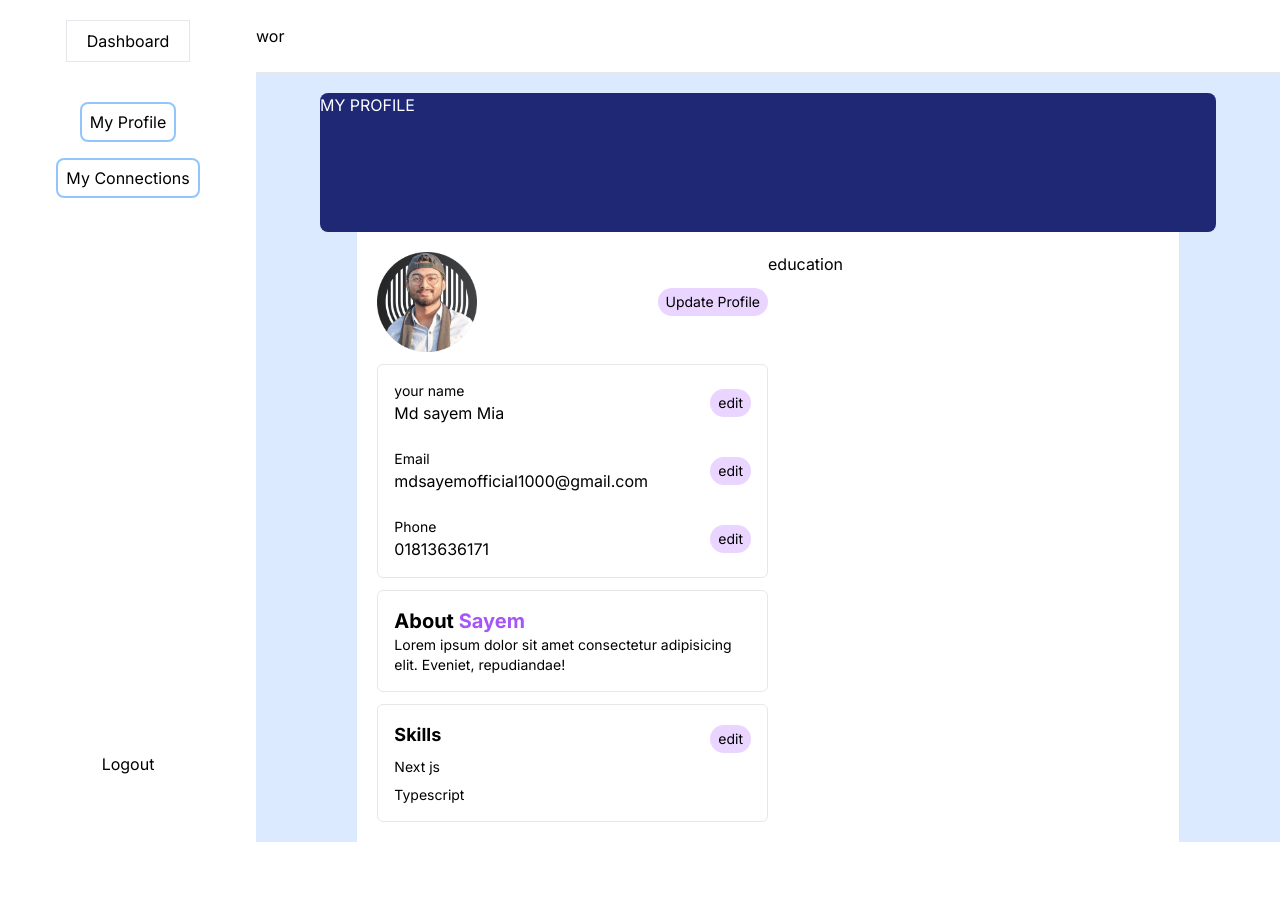
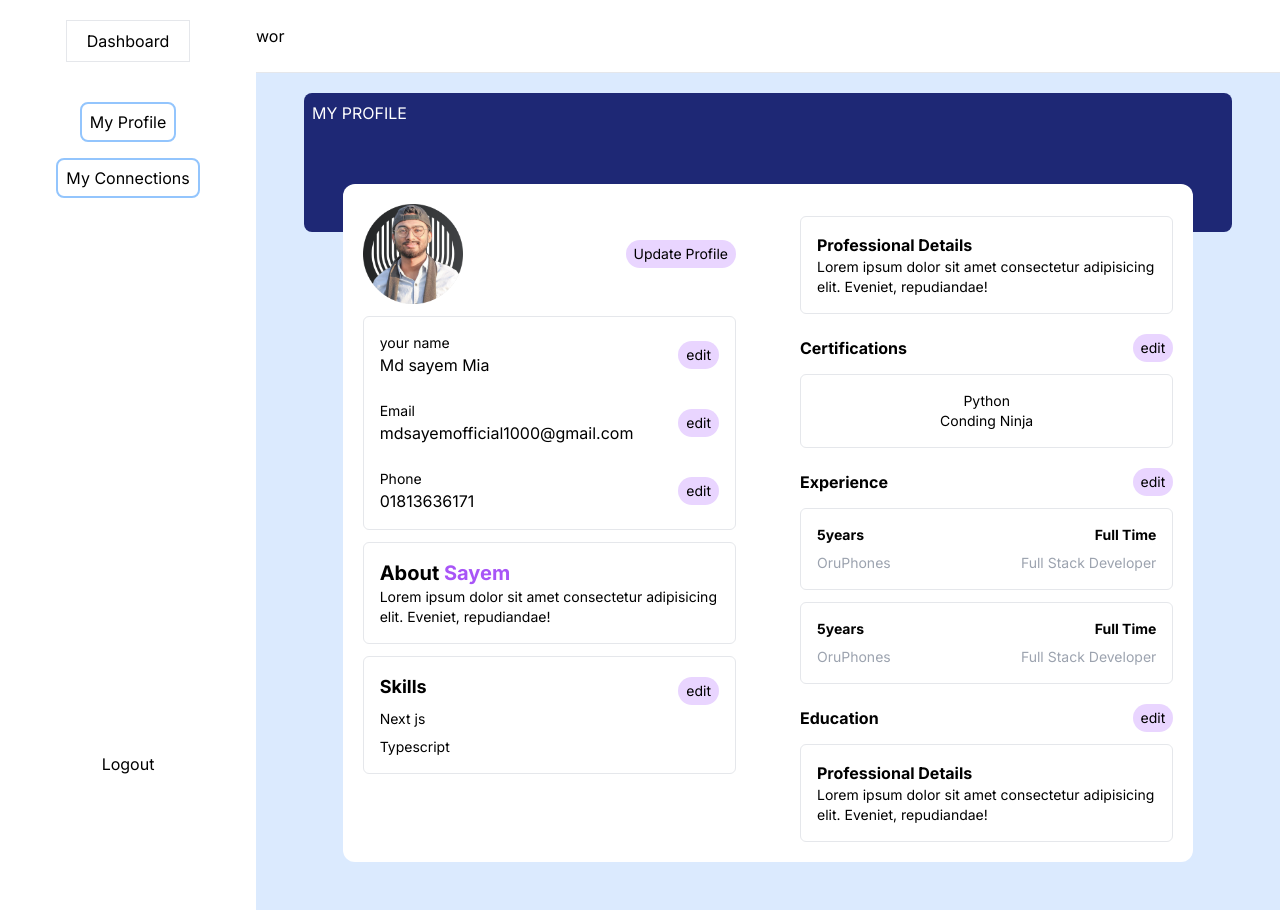
Before and after one commit to Sayemhaque/Assignment-Mobilicis-India-Private-Limited, a Next.js app: page /dashboard/profile in a window 1280 px wide. Before the commit the page ends 842 px from the top, so only its background shows below. Built offline with nearby package versions, Linux system fonts and the light colour scheme.

Commit message:
my profile page ui added

```diff
--- /dev/null
+++ b/app/component/About.jsx
@@ -0,0 +1,12 @@
+import React from 'react';
+
+const About = () => {
+    return (
+        <div className='border border-gray-200 p-4 rounded-md mt-3'>
+            <h3 className='text-xl font-bold'>About <span className='text-purple-500 '>Sayem</span></h3>
+            <p className='text-sm'>Lorem ipsum dolor sit amet consectetur adipisicing elit. Eveniet, repudiandae!</p>
+        </div>
+    );
+};
+
+export default About;
--- /dev/null
+++ b/app/component/Avatar.jsx
@@ -0,0 +1,21 @@
+import React from 'react';
+import avatar from "../../public/assets/profile-pic (9).png"
+import Image from 'next/image';
+const Avatar = () => {
+    return (
+        <div className='flex items-center justify-between gap-5'>
+            <Image
+                src={avatar}
+                width={100}
+                height={100}
+                alt="Picture of the author"
+                placeholder='blur'
+            />
+            <button
+                className='bg-purple-200 px-2 py-1 rounded-full text-sm'>
+                Update Profile</button>
+        </div>
+    );
+};
+
+export default Avatar;
--- /dev/null
+++ b/app/component/Contact.jsx
@@ -0,0 +1,42 @@
+import React from 'react';
+
+const Contact = () => {
+    return (
+        <div
+            className='border border-gray-200 p-4 rounded-md mt-3 space-y-6'>
+            <div className='flex items-center
+                 justify-between'>
+                <div>
+                    <p className='text-sm'>your name</p>
+                    <p>Md sayem Mia</p>
+                </div>
+                <button className='bg-purple-200 px-2 py-1 rounded-full text-sm'>
+                    edit
+                </button>
+            </div>
+            <div className='flex items-center
+                 justify-between'>
+                <div>
+                    <p className='text-sm'>Email</p>
+                    <p>mdsayemofficial1000@gmail.com</p>
+                </div>
+                <button className='bg-purple-200 px-2 py-1 rounded-full text-sm'>
+                    edit
+                </button>
+            </div>
+            <div className='flex items-center
+                 justify-between'>
+                <div>
+                    <p className='text-sm'>Phone</p>
+                    <p>01813636171</p>
+                </div>
+                <button className='bg-purple-200 px-2 py-1 rounded-full text-sm'>
+                    edit
+                </button>
+            </div>
+
+        </div>
+    );
+};
+
+export default Contact;
--- /dev/null
+++ b/app/component/Education.jsx
@@ -0,0 +1,23 @@
+import React from 'react';
+
+const Education = () => {
+    return (
+        <div>
+             <div className='flex items-center justify-between mt-5'>
+                        <h4 className='font-bold'>Education</h4>
+                        <button
+                            className='bg-purple-200 px-2 py-1 rounded-full text-sm'>
+                            edit
+                        </button>
+                    </div>
+                    <div className='border border-gray-200 p-4 rounded-md mt-3'>
+                        <h3 className='text-md font-bold'>
+                            Professional Details
+                        </h3>
+                        <p className='text-sm'>Lorem ipsum dolor sit amet consectetur adipisicing elit. Eveniet, repudiandae!</p>
+                    </div>
+        </div>
+    );
+};
+
+export default Education;
--- /dev/null
+++ b/app/component/Experience.jsx
@@ -0,0 +1,39 @@
+import React from 'react';
+
+const Experience = () => {
+    return (
+        <div>
+            <div className='flex items-center justify-between mt-5'>
+                <h4 className='font-bold'>Experience</h4>
+                <button
+                    className='bg-purple-200 px-2 py-1 rounded-full text-sm'>
+                    edit
+                </button>
+            </div>
+            <div className='border border-gray-200
+                p-4 rounded-md mt-3 text-center text-sm'>
+                <div className='flex items-center justify-between'>
+                    <p className='font-bold'>5years</p>
+                    <p className='font-bold'>Full Time</p>
+                </div>
+                <div className='flex items-center justify-between mt-2'>
+                    <p className='text-gray-400'>OruPhones</p>
+                    <p className='text-gray-400'>Full Stack Developer</p>
+                </div>
+            </div>
+            <div className='border border-gray-200
+                p-4 rounded-md mt-3 text-center text-sm'>
+                <div className='flex items-center justify-between'>
+                    <p className='font-bold'>5years</p>
+                    <p className='font-bold'>Full Time</p>
+                </div>
+                <div className='flex items-center justify-between mt-2'>
+                    <p className='text-gray-400'>OruPhones</p>
+                    <p className='text-gray-400'>Full Stack Developer</p>
+                </div>
+            </div>
+        </div>
+    );
+};
+
+export default Experience;
--- /dev/null
+++ b/app/component/ProfessionalDetails.jsx
@@ -0,0 +1,29 @@
+import React from 'react';
+
+const ProfessionalDetails = () => {
+    return (
+        <div>
+            <div className='border border-gray-200 p-4 rounded-md mt-3'>
+                <h3 className='text-md font-bold'>
+                    Professional Details
+                </h3>
+                <p className='text-sm'>Lorem ipsum dolor sit amet consectetur adipisicing elit. Eveniet, repudiandae!</p>
+            </div>
+            {/* certification */}
+            <div className='flex items-center justify-between mt-5'>
+                <h4 className='font-bold'>Certifications</h4>
+                <button
+                    className='bg-purple-200 px-2 py-1 rounded-full text-sm'>
+                    edit
+                </button>
+            </div>
+            <div className='border border-gray-200
+                p-4 rounded-md mt-3 text-center text-sm'>
+                <p>Python</p>
+                <p>Conding Ninja</p>
+            </div>
+        </div>
+    );
+};
+
+export default ProfessionalDetails;
--- /dev/null
+++ b/app/component/Skills.jsx
@@ -0,0 +1,21 @@
+import React from 'react';
+
+const Skills = () => {
+    return (
+        <div className='border border-gray-200 p-4 rounded-md mt-3'>
+        <div className='flex items-center justify-between'>
+            <h4 className='text-lg font-bold mb-2'>Skills</h4>
+            <button
+                className='bg-purple-200 px-2 py-1 rounded-full text-sm'>
+                edit
+            </button>
+        </div>
+        <div className='space-y-2'>
+            <p className='text-sm'>Next js</p>
+            <p className='text-sm'>Typescript</p>
+        </div>
+    </div>
+    );
+};
+
+export default Skills;
--- a/app/dashboard/Sidebar.jsx
+++ b/app/dashboard/Sidebar.jsx
@@ -3,7 +3,7 @@ import React from 'react';
 
 const Sidebar = () => {
     return (
-        <div className='h-screen  text-center'>
+        <div className='h-screen hidden md:block  text-center'>
            <button className='border border-gray-200 mt-5  px-5 py-2 bg-white'>
             Dashboard</button>
             {/* Links */}
--- a/app/dashboard/layout.jsx
+++ b/app/dashboard/layout.jsx
@@ -6,11 +6,11 @@ const DashboardLayout = ({children}) => {
         <div>
            <div className='grid grid-cols-5'>
             {/*sidebar  */}
-        <div className='col-span-1'>
+        <div className='md:col-span-1'>
             <Sidebar/>
         </div>
             {/* Content */}
-         <div className='col-span-4 bg-blue-100'>
+         <div className='col-span-5 md:col-span-4 bg-blue-100'>
             <h1 className='border-b border-gray-200 py-6 bg-white'>wor</h1>
          {children}
          </div>
--- a/app/dashboard/profile/page.jsx
+++ b/app/dashboard/profile/page.jsx
@@ -1,87 +1,38 @@
 import Image from 'next/image';
 import React from 'react';
-import avatar from "../../../public/assets/profile-pic (9).png"
+import Avatar from '@/app/component/Avatar';
+import Contact from '@/app/component/Contact';
+import About from '@/app/component/About';
+import Skills from '@/app/component/Skills';
+import ProfessionalDetails from '@/app/component/ProfessionalDetails';
+import Experience from '@/app/component/Experience';
+import Education from '@/app/component/Education';
 
 const Profile = () => {
     return (
-        <div className='flex flex-col items-center justify-center mx-16'>
-            <div className='bg-[#1E2875] mt-5 rounded-lg w-full  h-[139px]'>
-                <h2 className='text-white uppercase'>My profile</h2>
+        <div className='flex flex-col items-center justify-center mx-5 md:mx-12'>
+            <div className='bg-[#1E2875] mt-5 rounded-lg w-full  h-[139px] '>
+                <h2 className='text-white uppercase p-2'>My profile</h2>
             </div>
             {/* Profile information card */}
-            <div className='grid grid-cols-2 bg-white w-11/12 mx-12 px-5 py-5'>
+            <div className='grid grid-cols-1 md:grid-cols-2 gap-16 rounded-xl relative -top-12 bg-white w-11/12 mx-12 px-5 py-5'>
                 <div className='w-full'>
-                     {/* avatar  */}
-                   <div className='flex items-center justify-between gap-5'>
-                     <Image
-                        src={avatar}
-                        width={100}
-                        height={100}
-                        alt="Picture of the author"
-                        placeholder='blur'
-                    />
-                    <button
-                    className='bg-purple-200 px-2 py-1 rounded-full text-sm'>
-                    Update Profile</button>
-                   </div>
-                   {/* info part */}
-                   <div
-                    className='border border-gray-200 p-4 rounded-md mt-3 space-y-6'>
-                    <div className='flex items-center
-                 justify-between'>
-                    <div>
-                    <p className='text-sm'>your name</p>
-                    <p>Md sayem Mia</p>
-                    </div>
-                    <button className='bg-purple-200 px-2 py-1 rounded-full text-sm'>
-                        edit
-                    </button>
-                    </div>
-                    <div className='flex items-center
-                 justify-between'>
-                    <div>
-                    <p className='text-sm'>Email</p>
-                    <p>mdsayemofficial1000@gmail.com</p>
-                    </div>
-                    <button className='bg-purple-200 px-2 py-1 rounded-full text-sm'>
-                        edit
-                    </button>
-                    </div>
-                    <div className='flex items-center
-                 justify-between'>
-                    <div>
-                    <p className='text-sm'>Phone</p>
-                    <p>01813636171</p>
-                    </div>
-                    <button className='bg-purple-200 px-2 py-1 rounded-full text-sm'>
-                        edit
-                    </button>
-                    </div>
-
+                    {/* avatar  */}
+                    <Avatar />
+                    {/* info part */}
+                    <Contact />
+                    {/* About part */}
+                    <About />
+                    {/* skill part */}
+                    <Skills />
                 </div>
-                {/* About part */}
-                <div className='border border-gray-200 p-4 rounded-md mt-3'>
-                  <h3 className='text-xl font-bold'>About <span className='text-purple-500 '>Sayem</span></h3>
-                  <p className='text-sm'>Lorem ipsum dolor sit amet consectetur adipisicing elit. Eveniet, repudiandae!</p>
-                </div>
-                {/* skill part */}
-                <div className='border border-gray-200 p-4 rounded-md mt-3'>
-               <div className='flex items-center justify-between'>
-               <h4 className='text-lg font-bold mb-2'>Skills</h4>
-               <button
-                 className='bg-purple-200 px-2 py-1 rounded-full text-sm'>
-                 edit
-                </button>
-               </div>
-               <div className='space-y-2'>
-               <p className='text-sm'>Next js</p>
-               <p className='text-sm'>Typescript</p>
-               </div>
-                </div>
-                </div>
-
+                {/* Professional details */}
                 <div>
-                    education
+                    <ProfessionalDetails />
+                    {/* Experience */}
+                    <Experience />
+                    {/* Education */}
+                    <Education />
                 </div>
             </div>
         </div>
```
